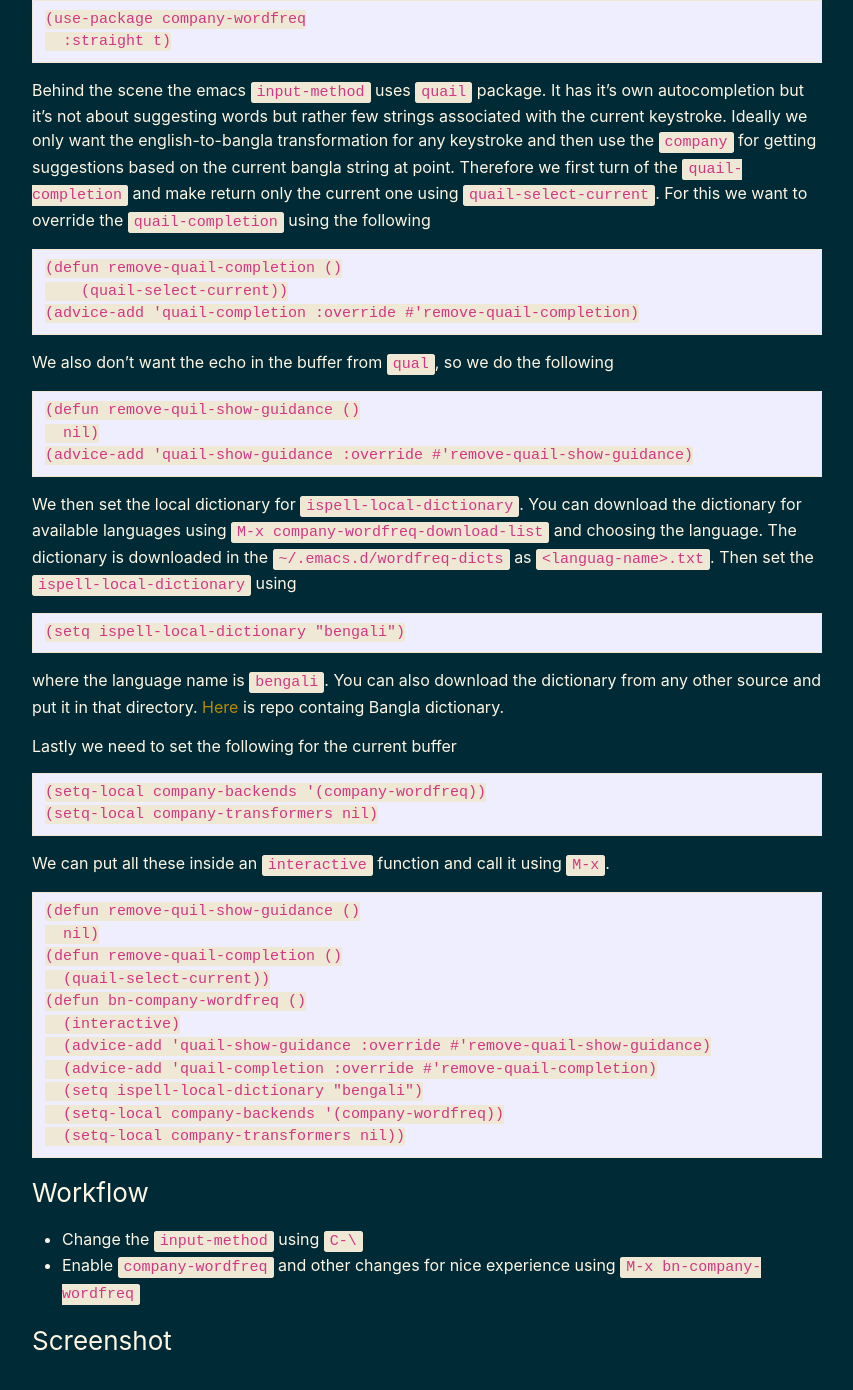
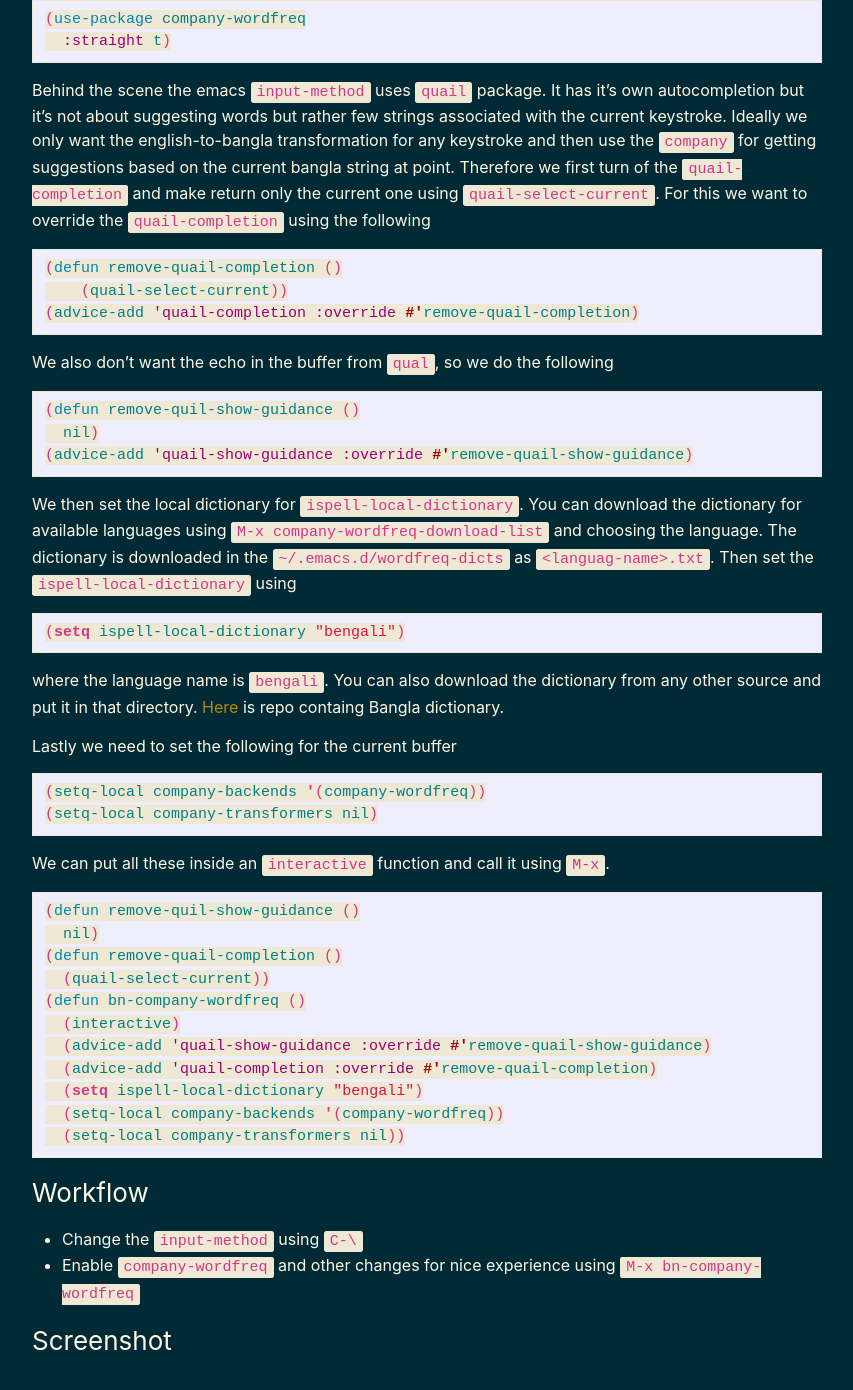
Before and after one commit to md-arif-shaikh/md-arif-shaikh.github.io, a Jekyll site: the page built from _posts/2021-05-27-typing-bangla-in-emacs.md, in a window 1280 px wide and 1400 px high, scrolled down 888 px. Shown: the top 1390 px of the window, without its empty margins (213-1066 px from the left). Built offline with Jekyll 4.4.1, drawn with Linux system fonts in a browser that asks for light colours; our own code applies the rules of GitHub Pages for plain Markdown files; some of the changed text lies outside the part shown.

Commit message:
Update 2021-05-27-typing-bangla-in-emacs.md

````diff
--- a/_posts/2021-05-27-typing-bangla-in-emacs.md
+++ b/_posts/2021-05-27-typing-bangla-in-emacs.md
@@ -14,28 +14,32 @@ Most of us emacsians who live inside emacs love to do everything within emacs. I
 ```
 
 additionaly you may want to use a nice font for bangla text. For example to use `kalpurush` font (download from [here](https://www.omicronlab.com/bangla-fonts.html)) use the following
-```
+
+```emacs-lisp
 (set-fontset-font "fontset-default" 'bengali (font-spec :family "Kalpurush" :size 18))
 ```
+
 ### Getting suggestions for words (autocompletion)
 Now of the best feature of avro phonetic is that as you type it suggests you possible words. In emacs this is possible using the package `company` for autocompletion. `company` needs a backend which would feed it the data to use for autocompletion. There exists such a backend called `company-wordfreq` (see the source page [here](https://github.com/johannes-mueller/company-wordfreq.el)).
 
 We need to setup few things to use `company-wordfreq`. First let's install the package using `use-package` and `straight` (or whatever other method you prefer).
 
-```
+```emacs-lisp
 (use-package company-wordfreq
   :straight t)
 ```
+
 Behind the scene the emacs `input-method` uses `quail` package. It has it's own autocompletion but it's not about suggesting words but rather few strings associated with the current keystroke. Ideally we only want the english-to-bangla transformation for any keystroke and then use the `company` for getting suggestions based on the current bangla string at point. Therefore we first turn of the `quail-completion` and make return only the current one using `quail-select-current`. For this we want to override the `quail-completion` using the following
 
-```
+```emacs-lisp
 (defun remove-quail-completion ()
     (quail-select-current))
 (advice-add 'quail-completion :override #'remove-quail-completion)
 ```
+
 We also don't want the echo in the buffer from `qual`, so we do the following
 
-```
+```emacs-lisp
 (defun remove-quil-show-guidance ()
   nil)
 (advice-add 'quail-show-guidance :override #'remove-quail-show-guidance)
@@ -44,20 +48,22 @@ We also don't want the echo in the buffer from `qual`, so we do the following
 We then set the local dictionary for `ispell-local-dictionary`. You can download the dictionary for available languages using `M-x company-wordfreq-download-list` and choosing the language. The dictionary is downloaded in the `~/.emacs.d/wordfreq-dicts` as `<languag-name>.txt`. Then set the `ispell-local-dictionary`
 using
 
-```
+```emacs-lisp
 (setq ispell-local-dictionary "bengali")
 ```
+
 where the language name is `bengali`. You can also download the dictionary from any other source and put it in that directory. [Here](https://github.com/MinhasKamal/BengaliDictionary) is repo containg Bangla dictionary.
 
 Lastly we need to set the following for the current buffer
-```
+
+```emacs-lisp
 (setq-local company-backends '(company-wordfreq))
 (setq-local company-transformers nil)
 ```
 
 We can put all these inside an `interactive` function and call it using `M-x`.
 
-```
+```emacs-lisp
 (defun remove-quil-show-guidance ()
   nil)
 (defun remove-quail-completion ()
@@ -70,6 +76,7 @@ We can put all these inside an `interactive` function and call it using `M-x`.
   (setq-local company-backends '(company-wordfreq))
   (setq-local company-transformers nil))
 ```
+
 ### Workflow
 - Change the `input-method` using `C-\`
 - Enable `company-wordfreq` and other changes for nice experience using `M-x bn-company-wordfreq`
````
